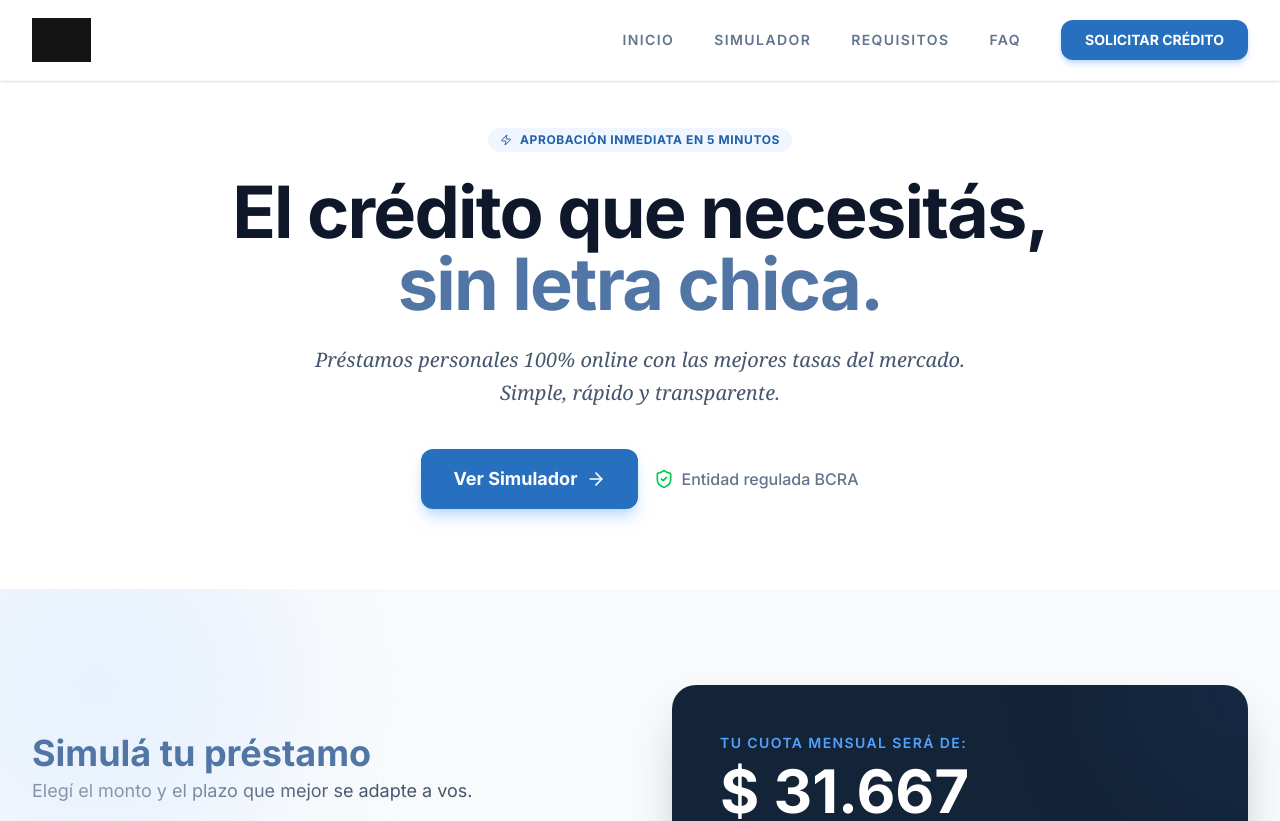
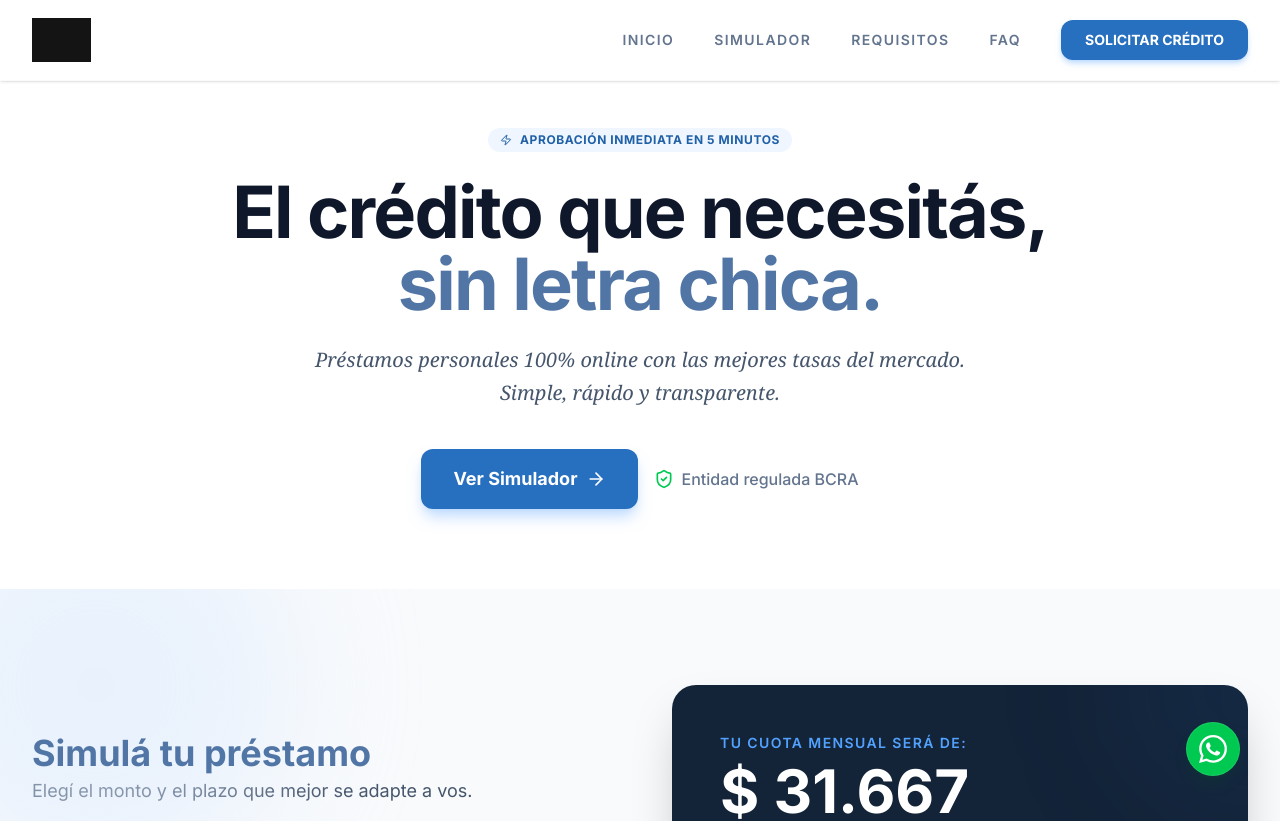
Before and after one commit to sebaresek/crediplus, a React (Vite) app: page / in a window 1280 px wide. Shown: the top 821 px of the page. Built offline with nearby package versions, Linux system fonts and the light colour scheme; grey boxes are pictures that could not be loaded.

Commit message:
whatsapp support

```diff
--- /dev/null
+++ b/src/components/ButtonSupport.jsx
@@ -0,0 +1,34 @@
+import React from 'react';
+import { motion } from 'motion/react';
+
+const ButtonSupport = () => {
+  const handleSupportClick = () => {
+    window.open("https://wa.link/gnv3mc", "_blank", "noopener,noreferrer");
+  };
+
+  return (
+    <motion.button
+      // Animaciones de Framer Motion (opcional, pero queda muy bien)
+      initial={{ scale: 0, opacity: 0 }}
+      animate={{ scale: 1, opacity: 1 }}
+      whileHover={{ scale: 1.1 }}
+      whileTap={{ scale: 0.9 }}
+
+      onClick={handleSupportClick}
+      // Clases de Tailwind que reemplazan tu CSS
+      className="fixed bottom-6 right-6 lg:right-10 z-50 p-3 bg-green-500 text-white rounded-full shadow-lg shadow-green-900/20 flex items-center justify-center border border-white/10 cursor-pointer transition-colors hover:bg-green-600"
+    >
+      <svg
+        xmlns="http://www.w3.org/2000/svg"
+        width="28"
+        height="28"
+        viewBox="0 0 24 24"
+        fill="currentColor"
+      >
+        <path d="M17.472 14.382c-.297-.149-1.758-.867-2.03-.967-.273-.099-.471-.148-.67.15-.197.297-.767.966-.94 1.164-.173.199-.347.223-.644.075-.297-.15-1.255-.463-2.39-1.475-.883-.788-1.48-1.761-1.653-2.059-.173-.297-.018-.458.13-.606.134-.133.298-.347.446-.52.149-.174.198-.298.298-.497.099-.198.05-.371-.025-.52-.075-.149-.669-1.612-.916-2.207-.242-.579-.487-.5-.669-.51-.173-.008-.371-.01-.57-.01-.198 0-.52.074-.792.372-.272.297-1.04 1.016-1.04 2.479 0 1.462 1.065 2.875 1.213 3.074.149.198 2.096 3.2 5.077 4.487.709.306 1.262.489 1.694.625.712.227 1.36.195 1.871.118.571-.085 1.758-.719 2.006-1.413.248-.694.248-1.289.173-1.413-.074-.124-.272-.198-.57-.347m-5.421 7.403h-.004a9.87 9.87 0 01-5.031-1.378l-.361-.214-3.741.982.998-3.648-.234-.374a9.86 9.86 0 01-1.51-5.26c.001-5.45 4.436-9.884 9.888-9.884 2.64 0 5.122 1.03 6.988 2.898a9.825 9.825 0 012.893 6.994c-.003 5.45-4.437 9.884-9.885 9.884m8.413-18.297A11.815 11.815 0 0012.05 0C5.495 0 .16 5.335.157 11.892c0 2.096.547 4.142 1.588 5.945L.057 24l6.305-1.654a11.882 11.882 0 005.683 1.448h.005c6.554 0 11.89-5.335 11.893-11.893A11.821 11.821 0 0020.465 3.488" />
+      </svg>
+    </motion.button>
+  );
+};
+
+export default ButtonSupport;
--- a/src/pages/Home.jsx
+++ b/src/pages/Home.jsx
@@ -4,6 +4,7 @@
 import Features from '@/components/Features';
 import Testimonials from '@/components/Testimonials';
 import Requirements from '@/components/Requirements';
+import ButtonSupport from '@/components/ButtonSupport';
 import FAQ from '@/components/FAQ';
 
 const Home = () => (
@@ -14,7 +15,7 @@
          <div className="absolute -top-24 -left-24 w-96 h-96 bg-blue-100 rounded-full blur-3xl opacity-50"></div>
          <div className="absolute top-1/2 -right-24 w-125 h-125 bg-green-50 rounded-full blur-3xl opacity-40"></div>
       </div>
-
+      <ButtonSupport />
       <Calculator />
       <Features />
       <Requirements />
```
Also changed, not shown: 1 other file (tests, documents, lock files or other folders).
